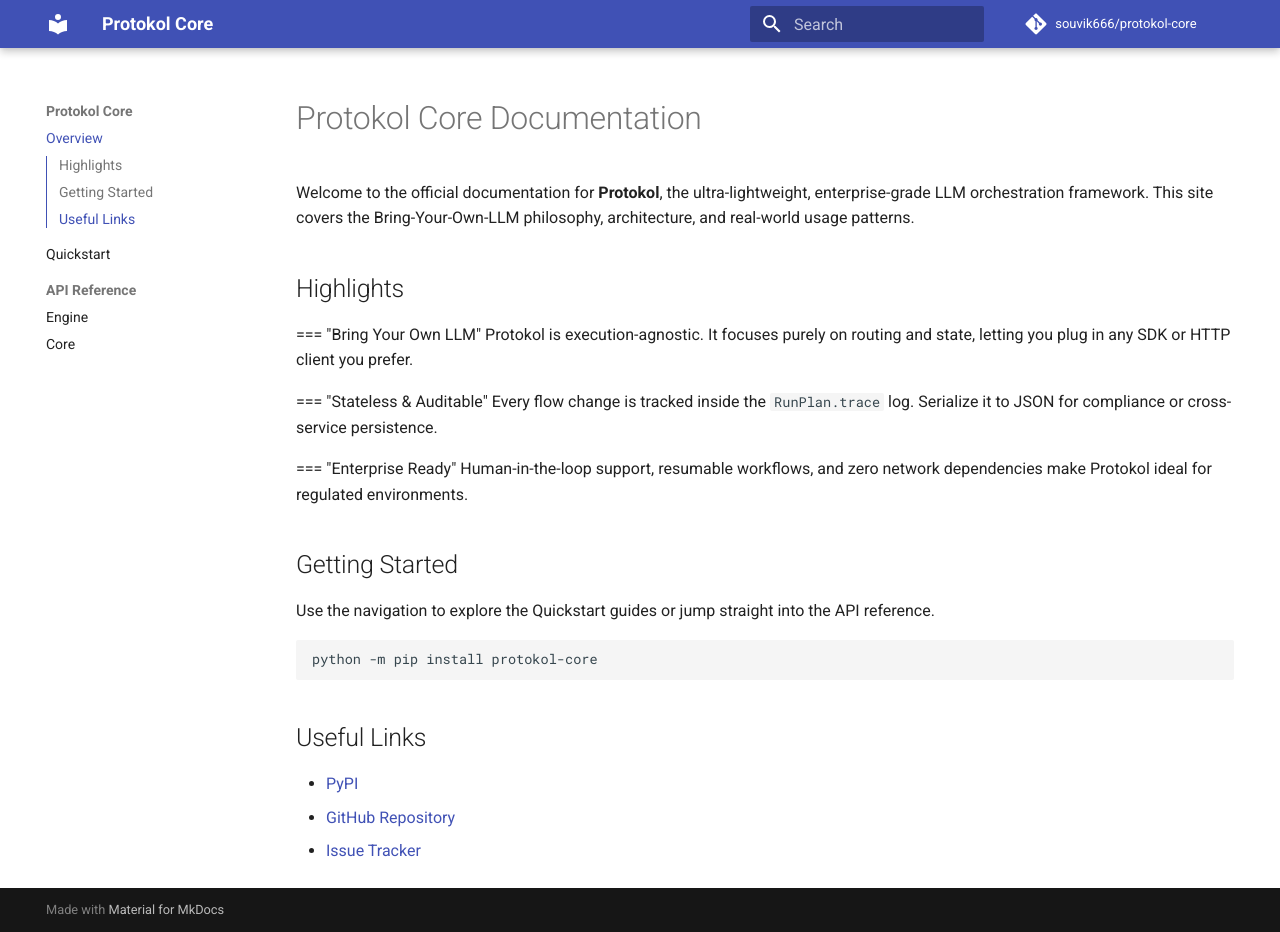
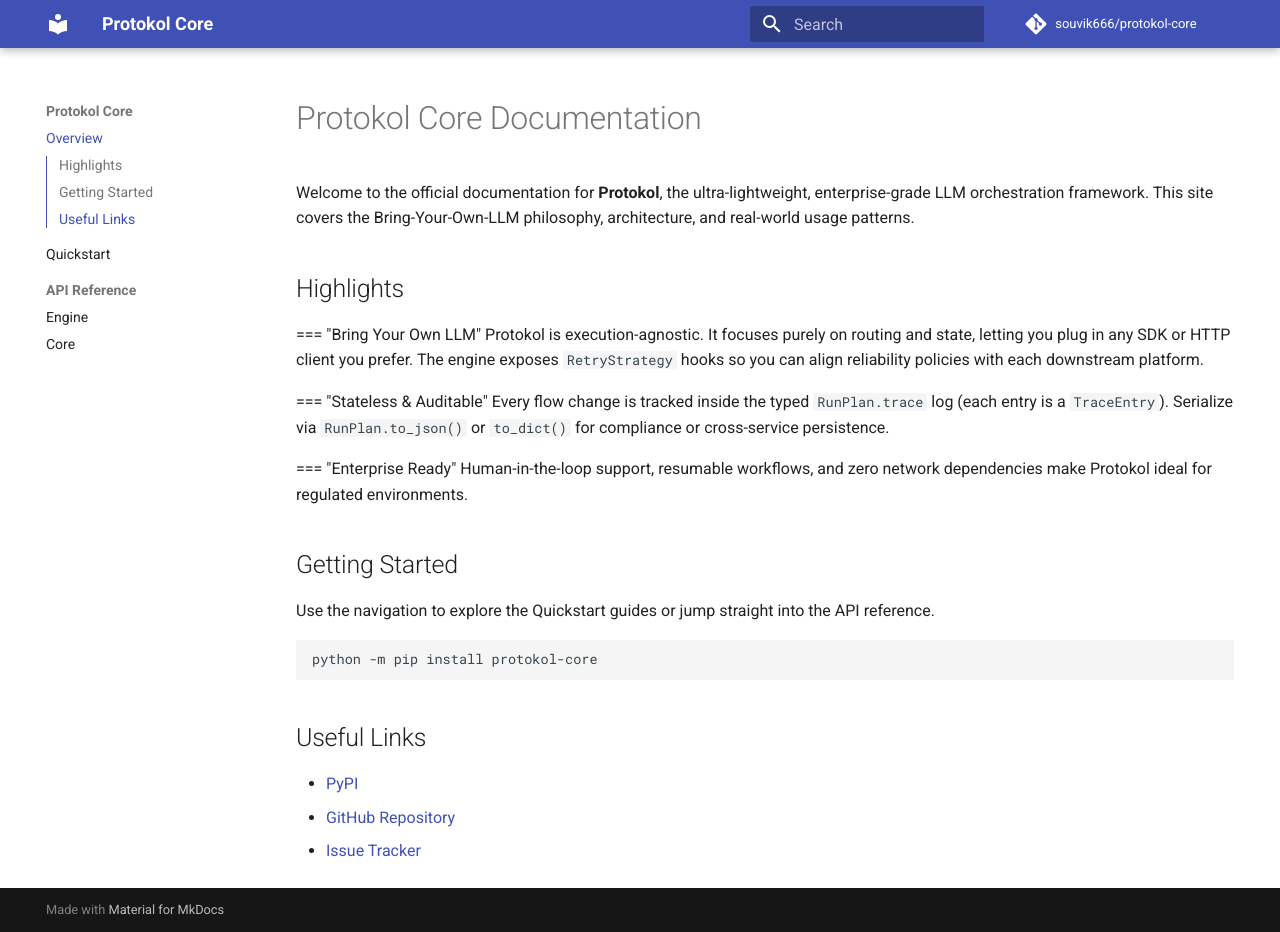
Before and after one commit to souvik666/protokol-core, an MkDocs documentation site: the page built from docs/index.md, in a window 1280 px wide and 932 px high. Built offline with MkDocs 1.6.1 and Material for MkDocs 9.7.7, drawn with Linux system fonts in a browser that asks for light colours; comment, search, counter and statistics services are not loaded.

Commit message:
docs: expand component reference and persistence guidance
- add a component reference table describing each core class, how to use it, and when to reach for it so readers can map concepts quickly
- retitle the persistence section to highlight auditability and explain RunPlan serialization plus trace usage
- document typed audit logs, customizable retry strategies, and parallel routing details, mirroring the updates in the docs index

```diff
--- a/docs/index.md
+++ b/docs/index.md
@@ -5,10 +5,10 @@
 ## Highlights
 
 === "Bring Your Own LLM"
-    Protokol is execution-agnostic. It focuses purely on routing and state, letting you plug in any SDK or HTTP client you prefer.
+    Protokol is execution-agnostic. It focuses purely on routing and state, letting you plug in any SDK or HTTP client you prefer. The engine exposes `RetryStrategy` hooks so you can align reliability policies with each downstream platform.
 
 === "Stateless & Auditable"
-    Every flow change is tracked inside the `RunPlan.trace` log. Serialize it to JSON for compliance or cross-service persistence.
+    Every flow change is tracked inside the typed `RunPlan.trace` log (each entry is a `TraceEntry`). Serialize via `RunPlan.to_json()` or `to_dict()` for compliance or cross-service persistence.
 
 === "Enterprise Ready"
     Human-in-the-loop support, resumable workflows, and zero network dependencies make Protokol ideal for regulated environments.
```
Also changed, not shown: README.md (+18 -4 lines), docs/reference/engine.md (+14 -0 lines).
